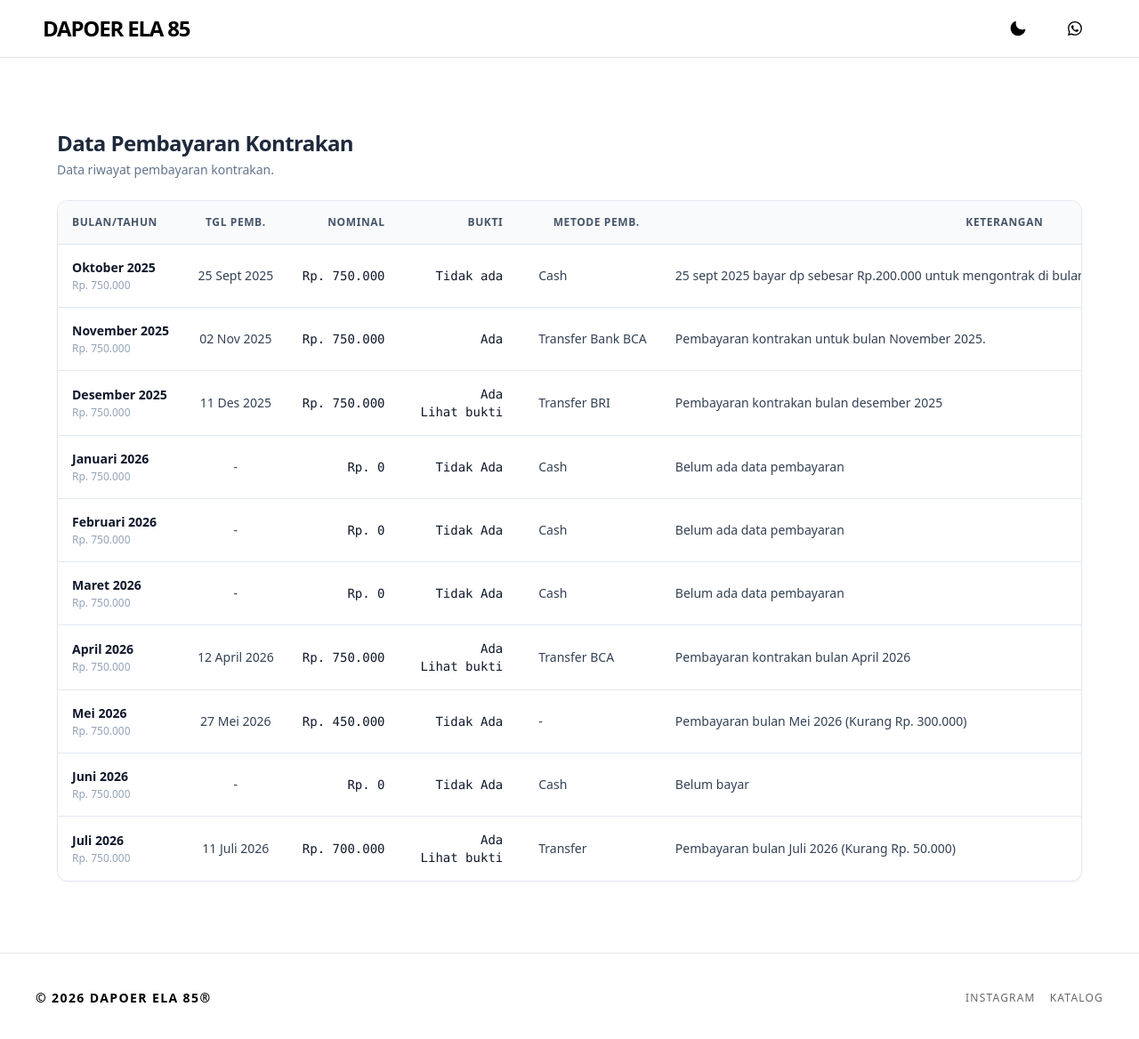
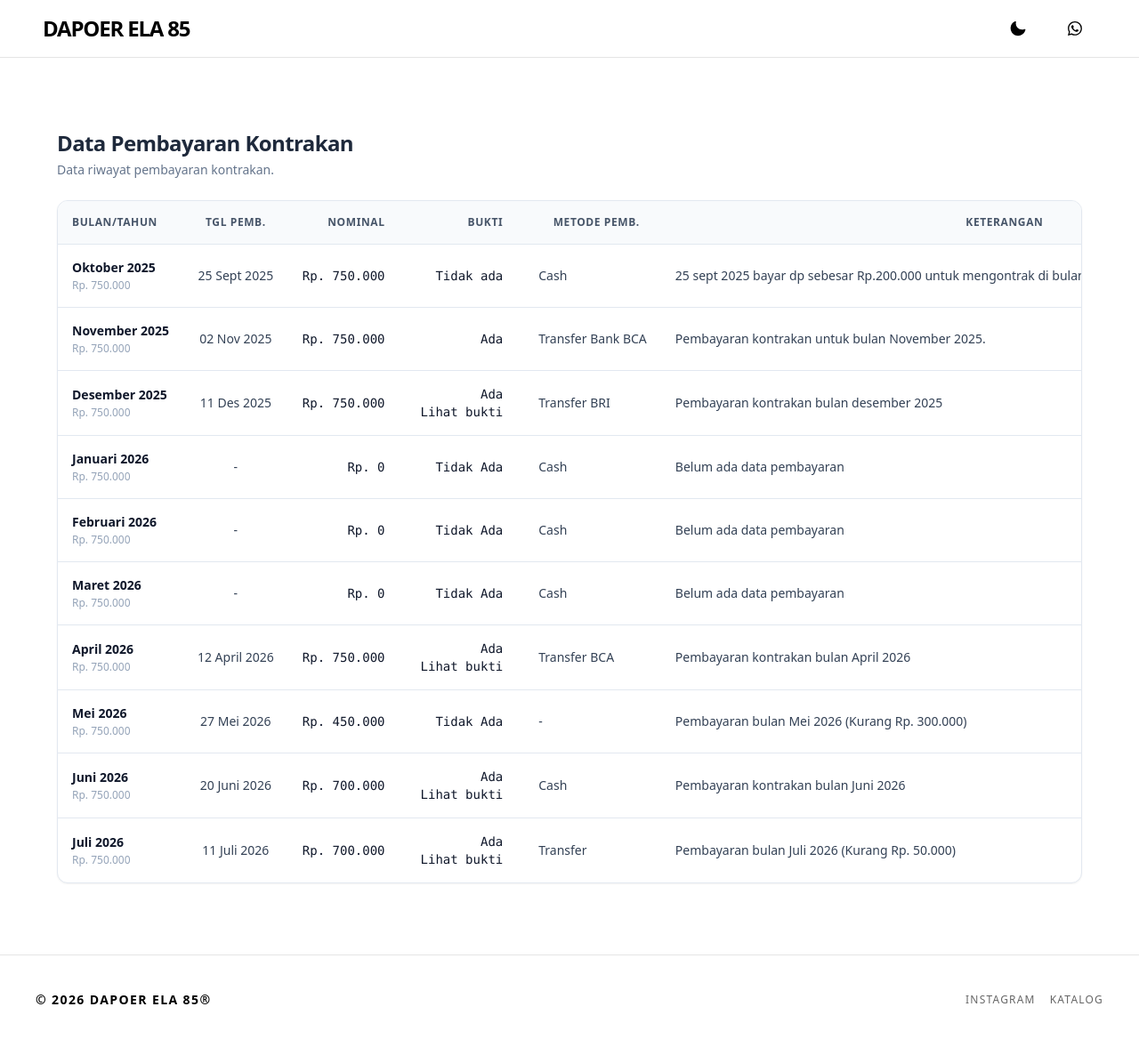
Before and after one commit to dapoerela85/dapoerela85.github.io, a Jekyll site: the page built from _pages/kontrakan.html, in a window 1280 px wide and 1174 px high. Shown: the top 1168 px of the window at 89% size. Built offline with Jekyll 4.4.1, drawn with Linux system fonts in a browser that asks for light colours; nearby versions of some CDN libraries.

Commit message:
Update kontrakan.yml

```diff
--- a/_data/kontrakan.yml
+++ b/_data/kontrakan.yml
@@ -75,12 +75,13 @@ kontrakan:
 
   - id: juni-2026
     title: Juni 2026
-    tgl: "-"
+    tgl: "20 Juni 2026"
     metode: Cash
     nominal: Rp. 750.000
-    bayar: Rp. 0
-    desc: "Belum bayar"
-    bukti: Tidak Ada
+    bayar: Rp. 700.000
+    desc: "Pembayaran kontrakan bulan Juni 2026"
+    bukti: Ada
+    img: kon-20-juni-26.jpg
 
   - id: juli-2026
     title: Juli 2026
```
